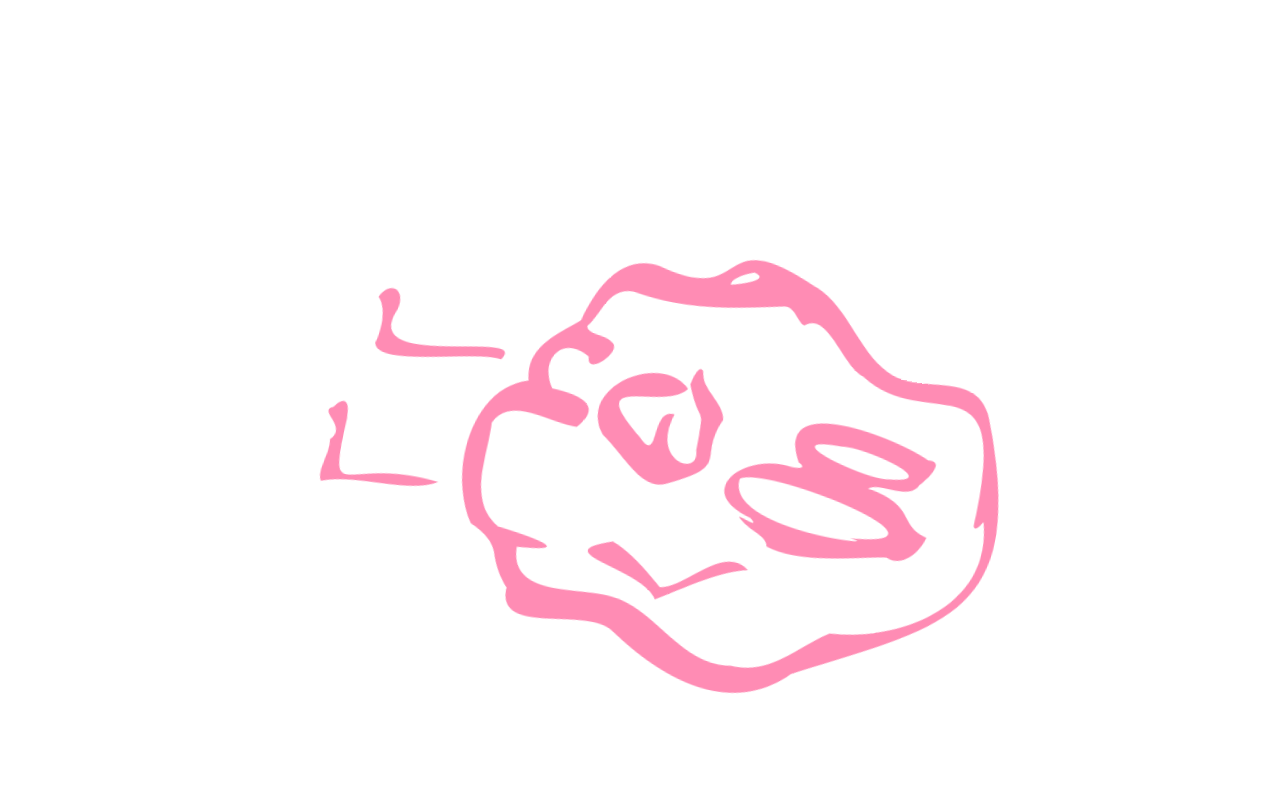
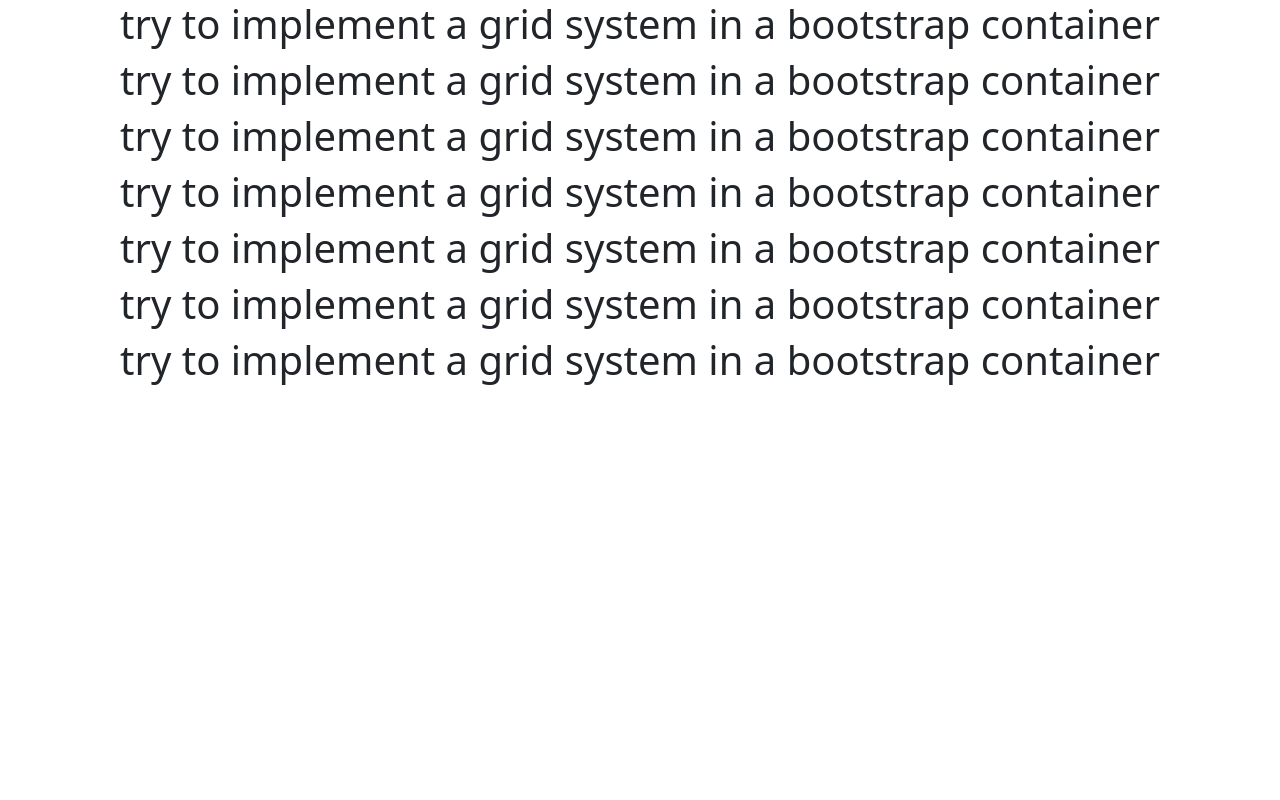
Before and after one commit to taylulz/hello_world, a React (Create React App) app: page / in a window 1280 px wide. Shown: the top 800 px of the page. Built offline with nearby package versions, Linux system fonts and the light colour scheme.

Commit message:
implement bootstrap for a grid system

```diff
--- a/package.json
+++ b/package.json
@@ -6,7 +6,9 @@
     "@testing-library/jest-dom": "^5.12.0",
     "@testing-library/react": "^11.2.7",
     "@testing-library/user-event": "^12.8.3",
+    "bootstrap": "^5.0.1",
     "react": "^17.0.2",
+    "react-bootstrap": "^1.6.0",
     "react-dom": "^17.0.2",
     "react-scripts": "4.0.3",
     "web-vitals": "^1.1.2"
--- a/src/components/App.js
+++ b/src/components/App.js
@@ -1,11 +1,13 @@
 
 import './App.css';
 import Home from './Home';
+import Grid from './Grid';
 
 function App() {
   return (
     <>
-      <Home/>
+      {/* <Home/> */}
+    <Grid/>
     </>
   );
 }
--- a/src/components/Grid.js
+++ b/src/components/Grid.js
@@ -1,20 +1,18 @@
-import logo from './logo.svg';
+import { Container } from 'react-bootstrap';
 
 function Grid() {
   return (
     <>
-        <img src={logo} className="App-logo" alt="logo" />
-        <p>
-          Hello World, <code>npm install rest</code>
-        </p>
-        <a
-          className="App-link"
-          href="https://www.nonviolentcommunication.com/wp-content/uploads/2019/07/aboutnvc_feelingsneeds.gif"
-          target="_blank"
-          rel="noopener noreferrer"
-        >
-          Learn Empathy
-        </a>
+        {/* <img src={logo} className="App-logo" alt="logo" /> */}
+        <Container>
+        <h1>try to implement a grid system in a bootstrap container</h1>
+        <h1>try to implement a grid system in a bootstrap container</h1>
+        <h1>try to implement a grid system in a bootstrap container</h1>
+        <h1>try to implement a grid system in a bootstrap container</h1>
+        <h1>try to implement a grid system in a bootstrap container</h1>
+        <h1>try to implement a grid system in a bootstrap container</h1>
+        <h1>try to implement a grid system in a bootstrap container</h1>
+        </Container>
 
     </>
   );
--- a/src/index.js
+++ b/src/index.js
@@ -2,6 +2,8 @@ import React from 'react';
 import ReactDOM from 'react-dom';
 import App from './components/App';
 import reportWebVitals from './components/reportWebVitals';
+import 'bootstrap/dist/css/bootstrap.min.css';
+
 
 ReactDOM.render(
   <React.StrictMode>
```
Also changed, not shown: 1 other file (tests, documents, lock files or other folders).
